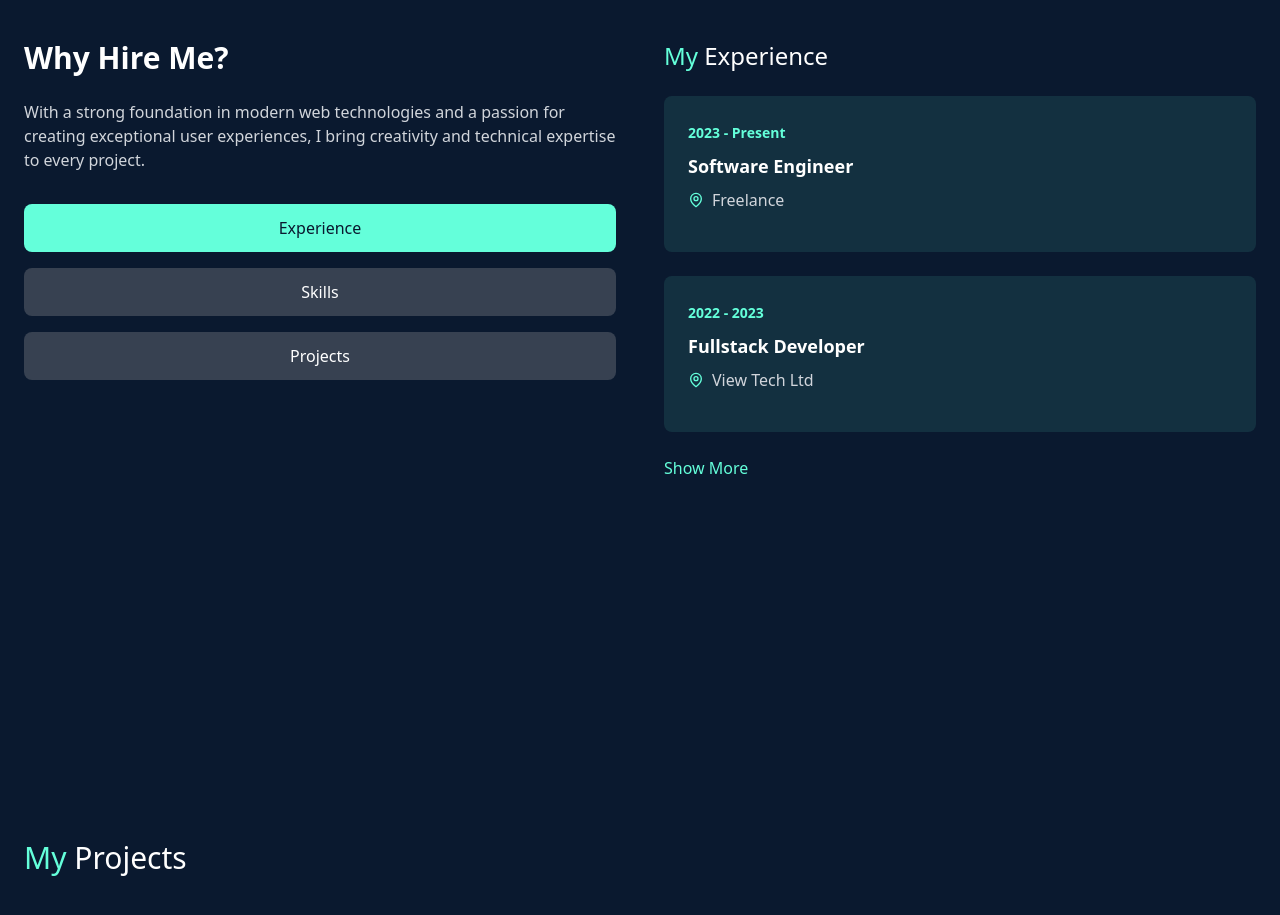
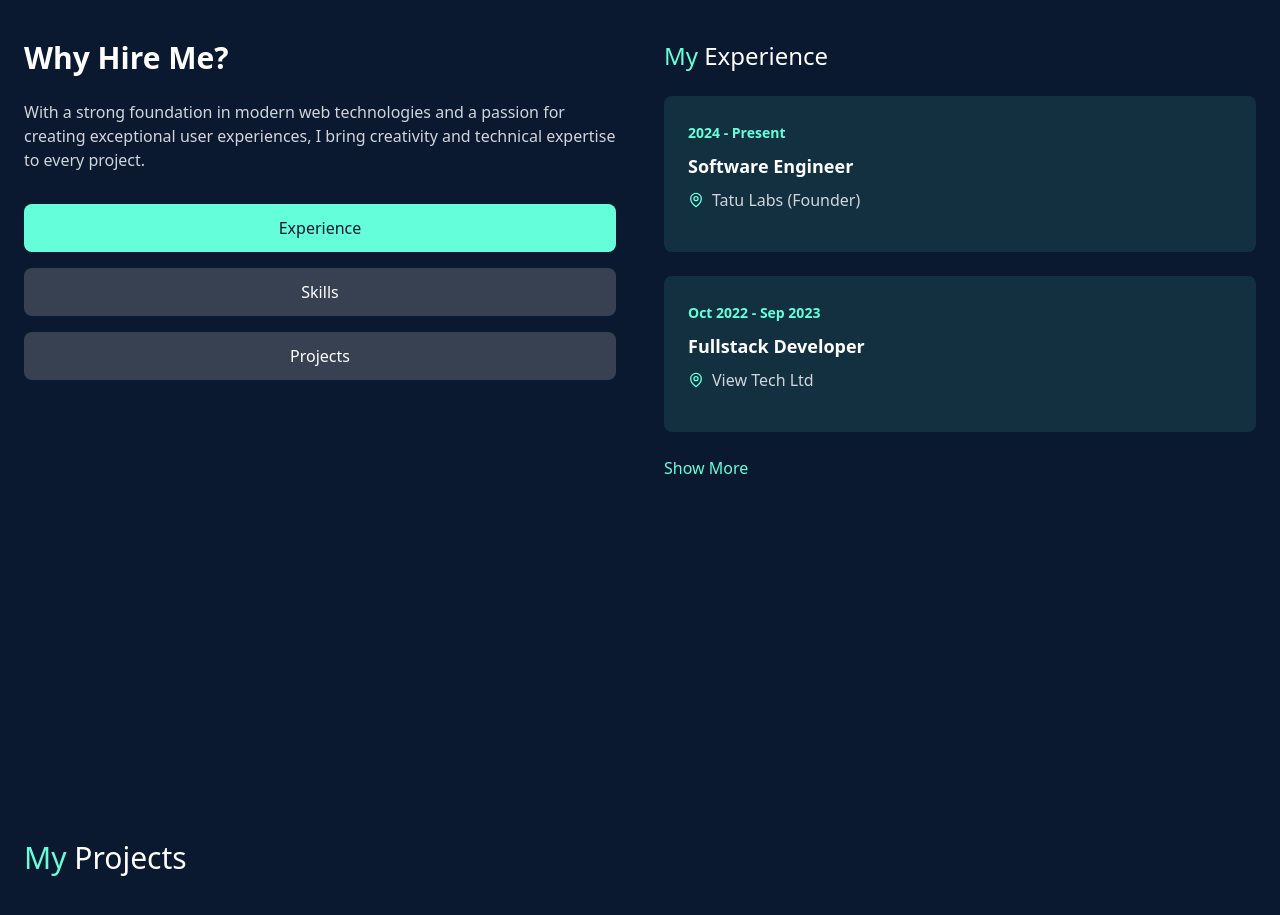
Before and after one commit to Blackscure/portifolio-25, a React (Vite) app: page / in a window 1280 px wide. Shown: the part 840-1755 px from the top of the page. Built offline with nearby package versions, Linux system fonts and the light colour scheme.

Commit message:
modification made in exerince

```diff
--- a/src/components/About/About.tsx
+++ b/src/components/About/About.tsx
@@ -8,37 +8,31 @@ const About = () => {
 
   const experiences = [
     {
-      period: '2023 - Present',
+      period: '2024 - Present',
       title: 'Software Engineer',
-      location: 'Freelance',
+      location: 'Tatu Labs (Founder)',
 
     },
 
 
     {
-      period: '2022 - 2023',
+      period: 'Oct 2022 - Sep  2023',
       title: 'Fullstack Developer',
       location: 'View Tech Ltd',
 
     },
+
     {
-      period: '2022 - 2022',
-      title: 'Software  Developer',
-      location: 'Vap Technologies  Ltd.',
+      period: 'Jan 2021 - Oct 2022',
+      title: 'Full stack  Developer',
+      location: 'Vap Technologies',
 
     },
 
     {
-      period: '2021 - 2022',
-      title: 'Full stack  Developer',
-      location: 'Property254 (Real Estate)  Ltd.',
-
-    },
-
-    {
-      period: '2020 - 2021',
-      title: 'Mobile  Developer',
-      location: 'Afriq  Ltd.',
+      period: 'Aug 2021 - Jan 2022',
+      title: 'Software  Developer',
+      location: 'Cal Kenya (Viu Sasa).',
 
     },
 
```
Also changed, not shown: 1 other file (tests, documents, lock files or other folders).
